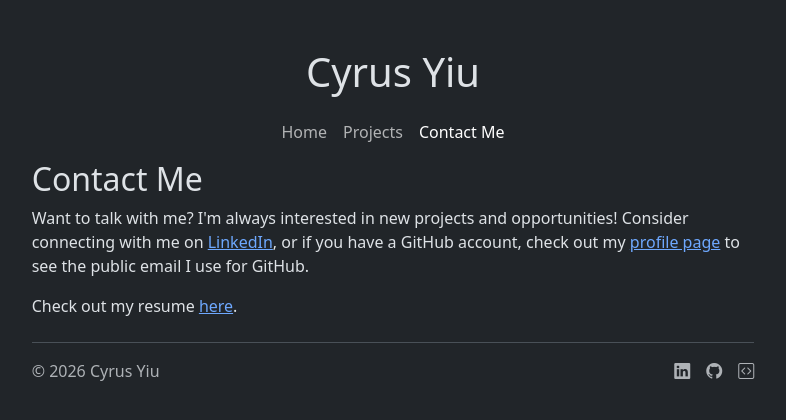
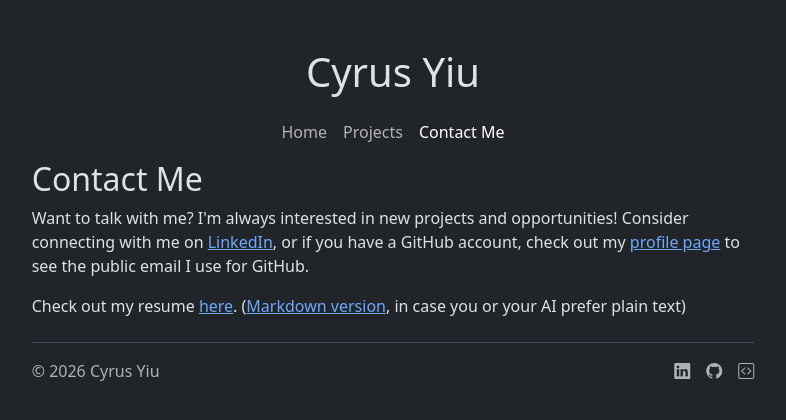
Before and after one commit to UnsignedArduino/cyrus-yiu, a Next.js app: page /contact in a window 1280 px wide. Shown: the top 420 px of the page, without its empty margins (247-1033 px from the left). Built offline with nearby package versions, Linux system fonts and the light colour scheme; no server answers.

Commit message:
Add resume.md

```diff
--- a/next.config.ts
+++ b/next.config.ts
@@ -1,5 +1,10 @@
 import type { NextConfig } from "next";
-import { GITHUB_PROFILE_URL, LINKEDIN_URL, RESUME_URL } from "@/lib/links";
+import {
+  GITHUB_PROFILE_URL,
+  LINKEDIN_URL,
+  RESUME_MD_URL,
+  RESUME_PDF_URL,
+} from "@/lib/links";
 
 const nextConfig: NextConfig = {
   output: "export",
@@ -49,12 +54,22 @@ const nextConfig: NextConfig = {
       },
       {
         source: "/resume",
-        destination: RESUME_URL,
+        destination: RESUME_PDF_URL,
+        permanent: false,
+      },
+      {
+        source: "/resume.pdf",
+        destination: RESUME_PDF_URL,
+        permanent: false,
+      },
+      {
+        source: "/resume.md",
+        destination: RESUME_MD_URL,
         permanent: false,
       },
       {
         source: "/cv",
-        destination: RESUME_URL,
+        destination: RESUME_PDF_URL,
         permanent: false,
       },
     ];
--- a/src/lib/links.ts
+++ b/src/lib/links.ts
@@ -10,5 +10,7 @@ export const GITHUB_ISSUES_URL = `${GITHUB_REPO_URL}/issues`;
 
 export const LINKEDIN_URL = "https://www.linkedin.com/in/cyrus-yiu";
 
-export const RESUME_URL =
+export const RESUME_PDF_URL =
   "https://drive.google.com/file/d/1d8ebDEHgOkQAGk4MCLDuOBT41HX_DKrX/view";
+export const RESUME_MD_URL =
+  "https://drive.google.com/file/d/1KwjGPzZeaJiSf1_xsNplnxwsLqQo22LB/view";
--- a/src/pages/contact.tsx
+++ b/src/pages/contact.tsx
@@ -1,6 +1,11 @@
 import Layout from "@/components/Layout";
 import AutoLink from "@/components/Linkable/AutoLink";
-import { GITHUB_PROFILE_URL, LINKEDIN_URL, RESUME_URL } from "@/lib/links";
+import {
+  GITHUB_PROFILE_URL,
+  LINKEDIN_URL,
+  RESUME_MD_URL,
+  RESUME_PDF_URL,
+} from "@/lib/links";
 import React from "react";
 
 export default function Contact() {
@@ -16,7 +21,9 @@ export default function Contact() {
         public email I use for GitHub.
       </p>
       <p>
-        Check out my resume <AutoLink href={RESUME_URL}>here</AutoLink>.
+        Check out my resume <AutoLink href={RESUME_PDF_URL}>here</AutoLink>. (
+        <AutoLink href={RESUME_MD_URL}>Markdown version</AutoLink>, in case you
+        or your AI prefer plain text)
       </p>
     </Layout>
   );
```
Also changed, not shown: 1 other file (tests, documents, lock files or other folders).
